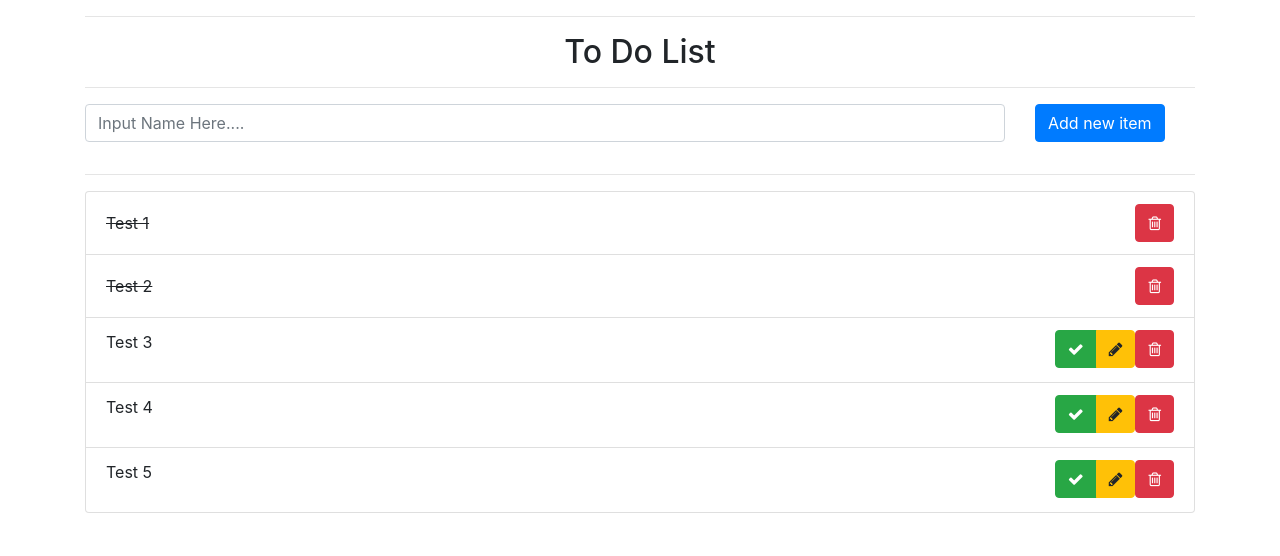
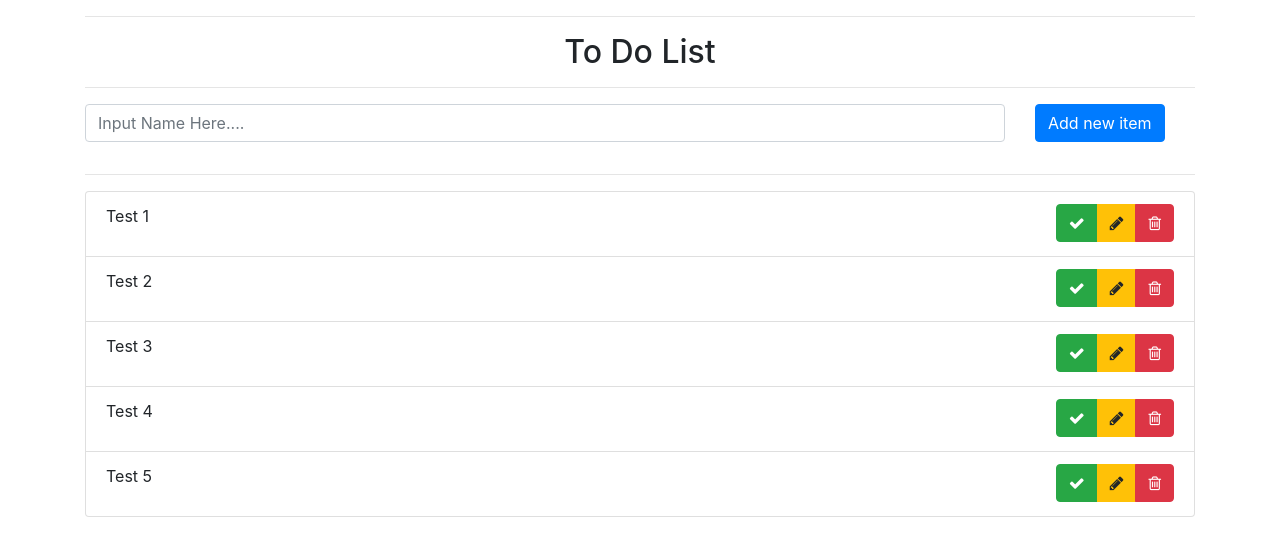
Before and after one commit to byshako/Home-Tasks, an Angular app: page / in a window 1280 px wide. Shown: the top 556 px of the page. Built offline with nearby package versions, Linux system fonts and the light colour scheme.

Commit message:
task-1 Bugs Fix

```diff
--- a/src/app/task-1/task-1.component.html
+++ b/src/app/task-1/task-1.component.html
@@ -35,6 +35,7 @@
                         </ng-template>
                     </div>
                     <div class="col-6 text-right">
+                        <div class="btn-group">
                             <div class="btn-group" *ngIf="!item.done">
                                 <button class="btn btn-success" (click)="onDone(i)">
                                     <i class="fa fa-check" aria-hidden="true"></i>
@@ -48,6 +49,7 @@
                             </button>
                         </div>
                     </div>
+                </div>
             </li>
         </ul>
     </div>
--- a/src/app/task-1/task-1.component.ts
+++ b/src/app/task-1/task-1.component.ts
@@ -9,8 +9,8 @@ export class Task1Component implements OnInit {
     name: string = '';
     editableItem: any;
     toDolist = [
-        {done: true, newName: 'Test 1'},
-        {done: true, newName: 'Test 2'},
+        {done: false, newName: 'Test 1'},
+        {done: false, newName: 'Test 2'},
         {done: false, newName: 'Test 3'},
         {done: false, newName: 'Test 4'},
         {done: false, newName: 'Test 5'},
```
Lines whose indentation alone changed are shown as unchanged.
